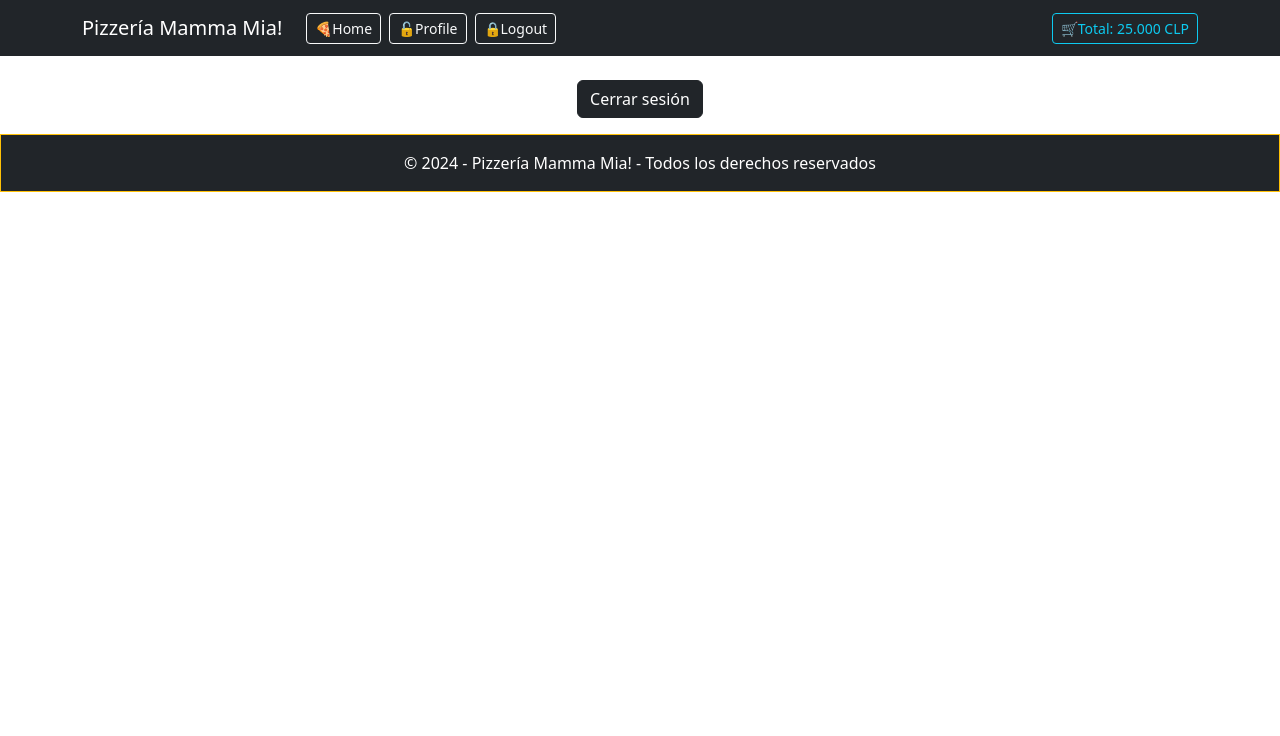
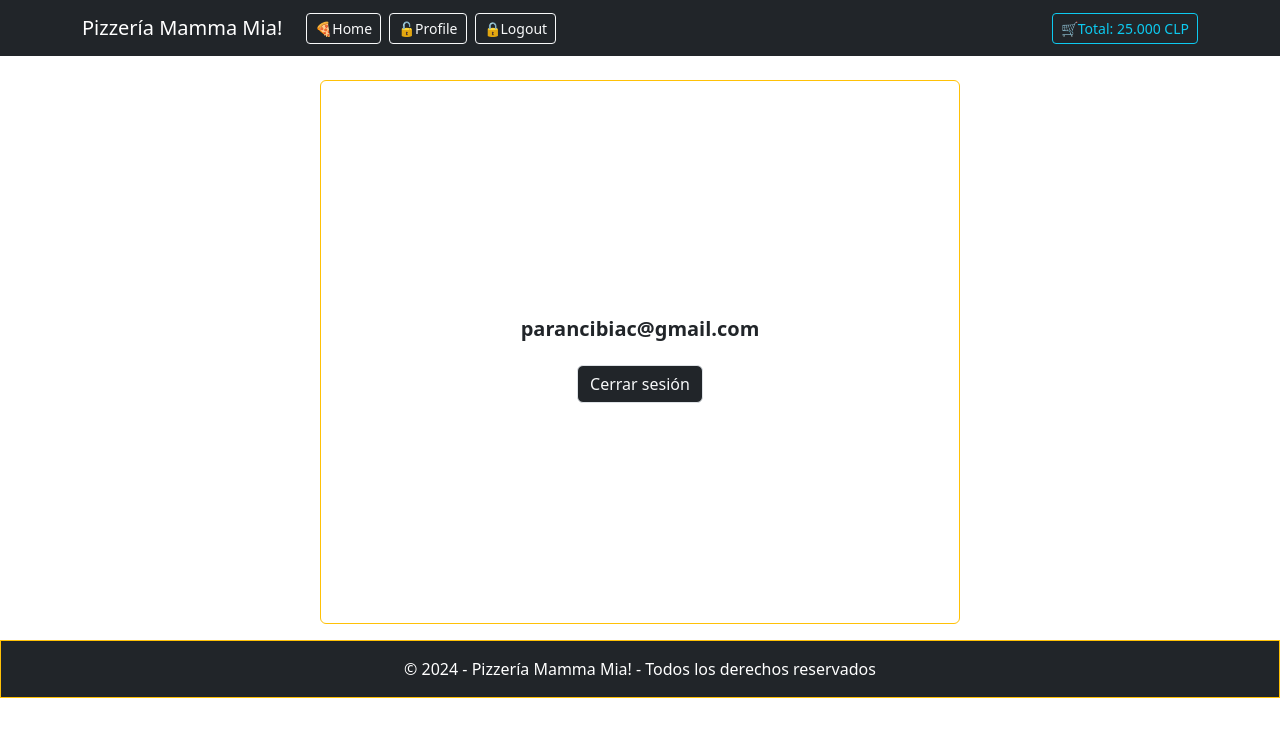
Before and after one commit to Nindecita/Hito1_Mamma_mia, a React (Vite) app: page /Profile in a window 1280 px wide. Shown: the top 736 px of the page. Built offline with nearby package versions, Linux system fonts and the light colour scheme.

Commit message:
se modifican estilos de profile y notfound

```diff
--- a/src/App.jsx
+++ b/src/App.jsx
@@ -9,6 +9,7 @@ import LoginPage from "./views/LoginPage";
 import Pizzas from "./componentes/Pizzas";
 import { BrowserRouter, Route, Routes } from "react-router-dom";
 import Profile from "./views/Profile";
+import NotFound from "./views/NotFound";
 
 function App() {
   return (
@@ -21,9 +22,10 @@ function App() {
           <Route path="/LoginPage" element={<LoginPage />}></Route>
           <Route path="/Cart" element={<Cart />}></Route>
           <Route path="/Profile" element={<Profile />}></Route>
+          <Route path="/Pizza/p001" element={<Pizzas />}></Route>
+          <Route path="*" element={<NotFound />}></Route>
         </Routes>
       </BrowserRouter>
-      {/*<Pizzas />*/}
       <Footer />
     </>
   );
--- a/src/views/NotFound.jsx
+++ b/src/views/NotFound.jsx
@@ -0,0 +1,25 @@
+import React from "react";
+import { Container, Button } from "react-bootstrap";
+import { Link } from "react-router-dom";
+
+import notFoundImage from "../img/Error404.jpg";
+
+const NotFound = () => {
+  return (
+    <Container className="d-flex flex-column align-items-center mt-4">
+      <h1>404 - Página no encontrada</h1>
+      <img
+        src={notFoundImage}
+        alt="Página no encontrada"
+        className="not-found-image"
+        style={{ maxWidth: "44%", height: "auto" }}
+      />
+      <p>Lo sentimos, la página que buscas no existe.</p>
+      <Link to="/">
+        <Button variant="dark">Regresar a la página principal</Button>
+      </Link>
+    </Container>
+  );
+};
+
+export default NotFound;
--- a/src/views/Profile.jsx
+++ b/src/views/Profile.jsx
@@ -1,13 +1,23 @@
 import React from "react";
-import { Button, Container } from "react-bootstrap";
+import { Container, Card, Button, CardBody } from "react-bootstrap";
 
 const Profile = () => {
   return (
     <Container className="d-flex flex-column align-items-center mt-4">
-
-      <Button type="submit" className="btn btn-dark">
-        Cerrar sesión
-      </Button>
+      <Card border="warning" style={{ width: "40rem", height: "34rem" }}>
+        <Card.Body className="d-flex flex-column justify-content-center align-items-center">
+          <Card.Title className="text-center pb-3 pt-3">
+            <strong>parancibiac@gmail.com</strong>
+          </Card.Title>
+          <Button
+            className="border btn btn-dark"
+            variant="outline-light"
+            type="submit"
+          >
+            Cerrar sesión
+          </Button>
+        </Card.Body>
+      </Card>
     </Container>
   );
 };
```
Also changed, not shown: src/img/Error404.jpg (added).
